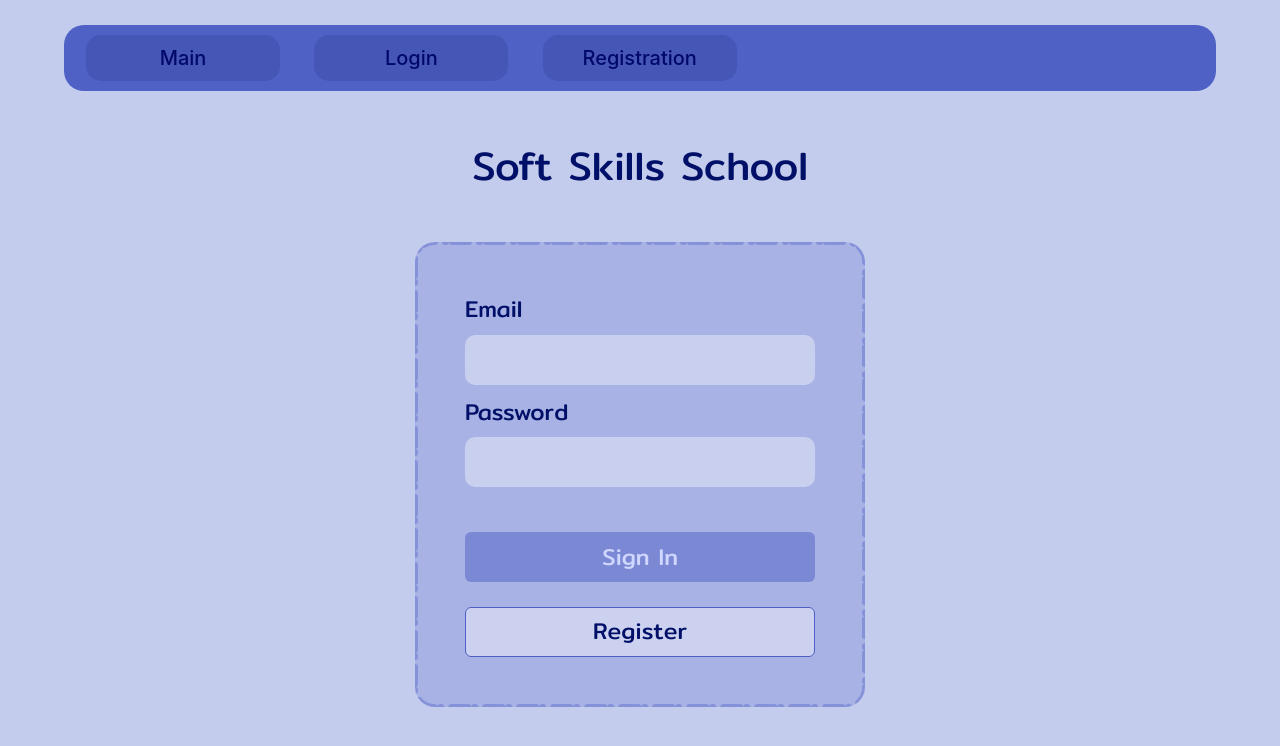
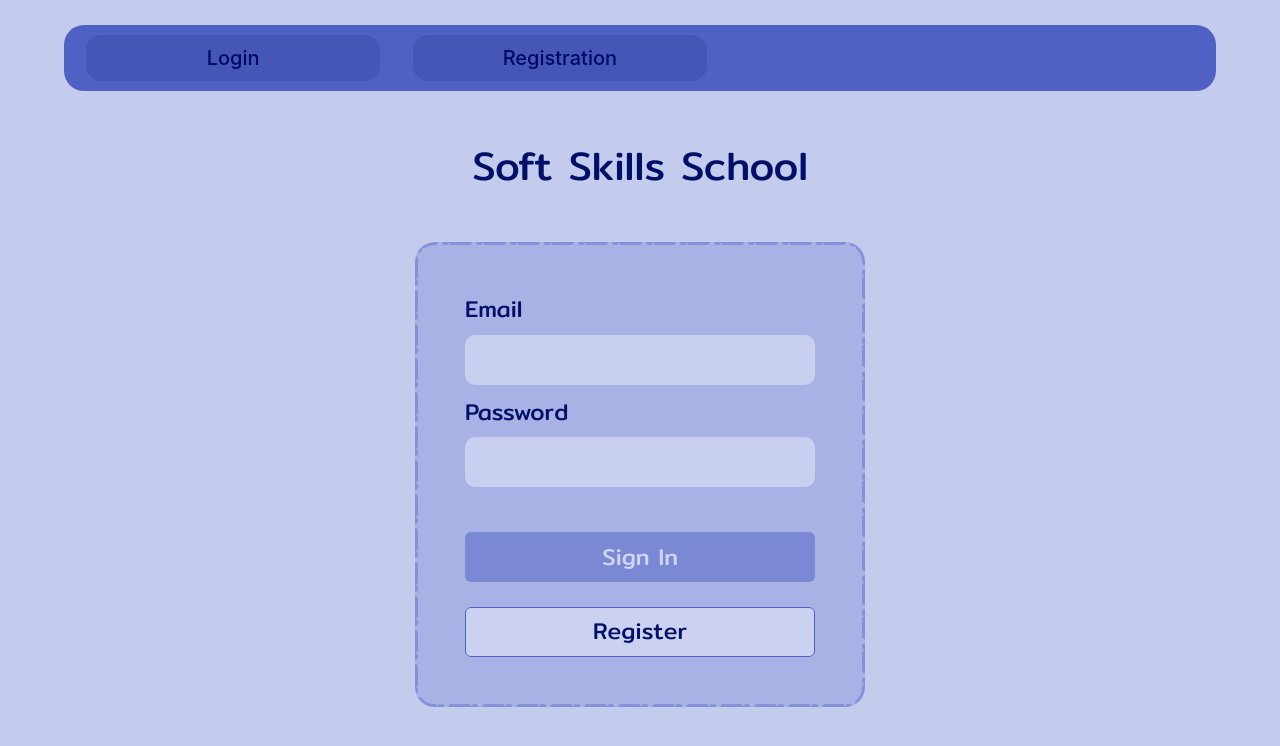
Before and after one commit to Viakaa/soft-skills-frontend, a React (Create React App) app: page /login in a window 1280 px wide. Shown: the top 746 px of the page. Built offline with nearby package versions, Linux system fonts and the light colour scheme.

Commit message:
fixed nav link "Main"

```diff
--- a/src/Components/Navbar/Navbar.js
+++ b/src/Components/Navbar/Navbar.js
@@ -45,11 +45,15 @@ export default function NavbarMain() {
               style={{ width: "100%" }}
               navbarScroll
             >
+               {isLoggedIn ? (
               <Nav.Link className="navbar_link" href="/main">
                 Main
               </Nav.Link>
+              ) : (
+                <></>
+              )}
               {isAdmin && (
-                <NavDropdown className='navbar_link' title="Admin" id="navbarScrollingDropdown">
+                <NavDropdown className='navbar_link ' title="Admin" id="navbarScrollingDropdown">
                   <NavDropdown.Item href="/adminpanel">Admin Panel</NavDropdown.Item>
                   <NavDropdown.Item href="/test_constructor">Constructor</NavDropdown.Item>
 
```
